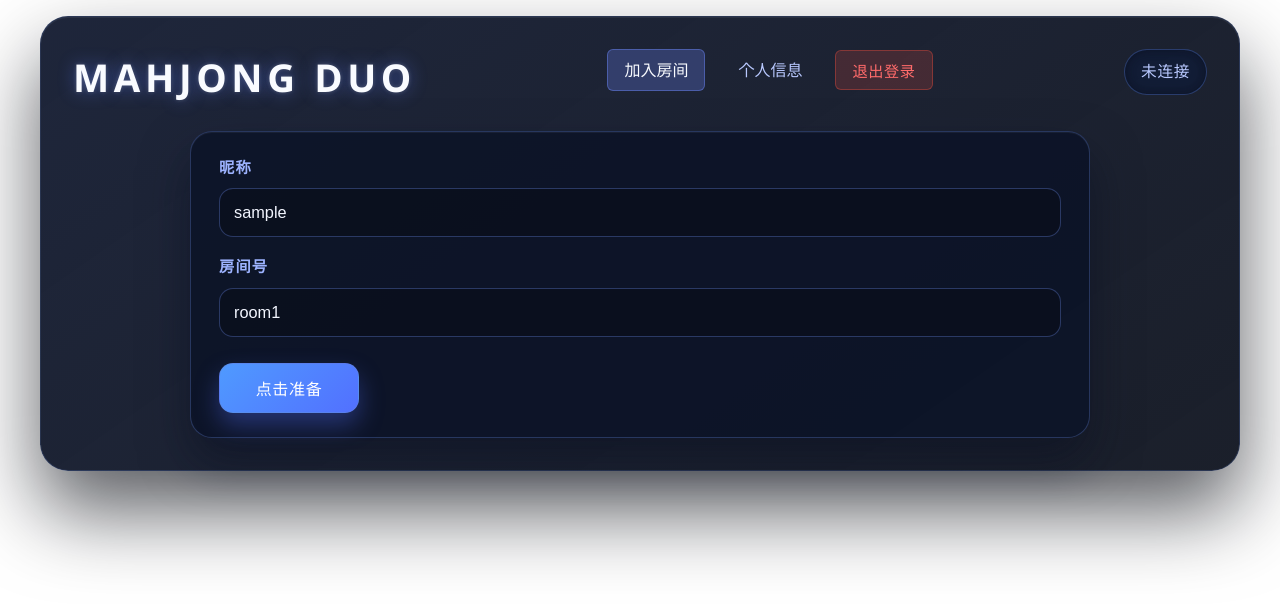
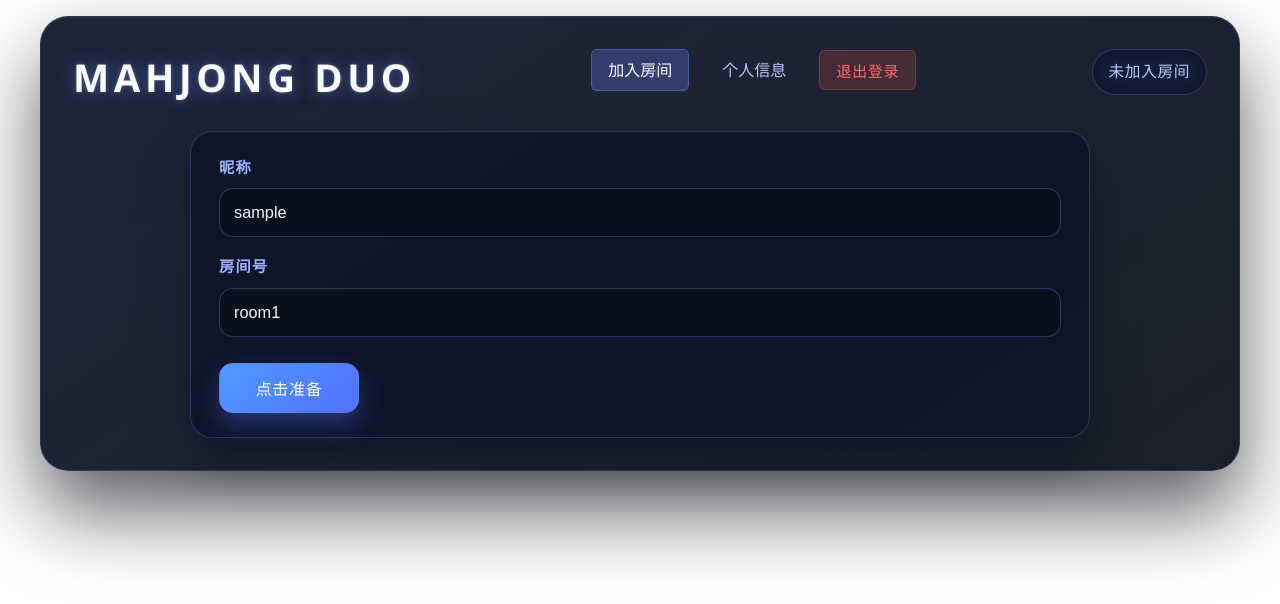
Before and after one commit to sbl1996/vibe-mahjong-duo, a Vue app in the folder frontend/: page /join in a window 1280 px wide. Shown: the top 604 px of the page. Built offline with nearby package versions, Linux system fonts and the light colour scheme; sample sign-in values are in the browser's storage.

Commit message:
Fix button text

```diff
--- a/frontend/src/components/GameLayout.vue
+++ b/frontend/src/components/GameLayout.vue
@@ -29,8 +29,11 @@
                   ｜准备 {{ readySummary }}
                 </template>
               </template>
+              <template v-else>
+                等待对手中
+              </template>
             </span>
-            <span v-else>未连接</span>
+            <span v-else>未加入房间</span>
           </div>
         </div>
       </header>
```
